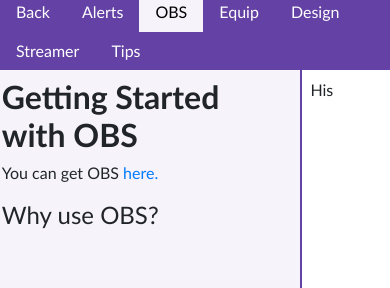
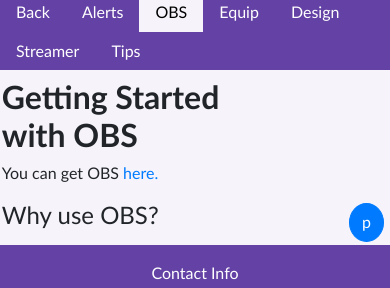
Before and after one commit to AndresZourelli/twitch, a React (Create React App) app: page /OBS in a window 390 px wide. Shown: the part 346-634 px from the top of the page. Built offline with nearby package versions, Linux system fonts and the light colour scheme.

Commit message:
added mobile button and removed colum in that view for OBS Tab

```diff
--- a/src/Main/OBS/OBS.css
+++ b/src/Main/OBS/OBS.css
@@ -1,3 +1,6 @@
+.stretch{
+	position: relative;
+}
 .obs_contain {
 	margin: 0, 0, 0, 0 !important;
 	padding: 0, 0, 0, 0 !important;
@@ -33,3 +36,26 @@
 .left {
 	padding-left: 4%;
 }
+
+.btn-class {
+	position: absolute;
+	height: 22%;
+	bottom: 2%;
+	right: 5%;
+	border-radius: 100%;
+
+}
+
+@media (max-width: 768px) {
+	.col-info{
+		display: none;
+	}
+
+}
+
+@media (min-width: 769px) {
+	.btn-class{
+		display: none;
+	}
+
+}
--- a/src/Main/OBS/OBS.js
+++ b/src/Main/OBS/OBS.js
@@ -1,5 +1,5 @@
 import React from 'react';
-import { Row, Col } from 'reactstrap';
+import { Row, Col, Button } from 'reactstrap';
 import './OBS.css';
 const OBS = () => {
 	return(
@@ -10,11 +10,13 @@
 				<div className = "OBS_Why">
 					<h4>Why use OBS?</h4>
 					<p></p>
+
 				</div>
 			</Col>
-			<Col className = "right" xs = "3" >
+			<Col className = "col-info right" xs = "3" >
 			His
 			</Col>
+			<Button color="primary btn-class">p</Button>{' '}
 		</Row>
 		);
 };
--- a/src/Main/Tips/Tips.js
+++ b/src/Main/Tips/Tips.js
@@ -1,6 +1,6 @@
 import React from 'react';
 
-const Tips = () => {
+const Tips = (props) => {
 	return(
 		<div>Tips</div>
 		);
```
